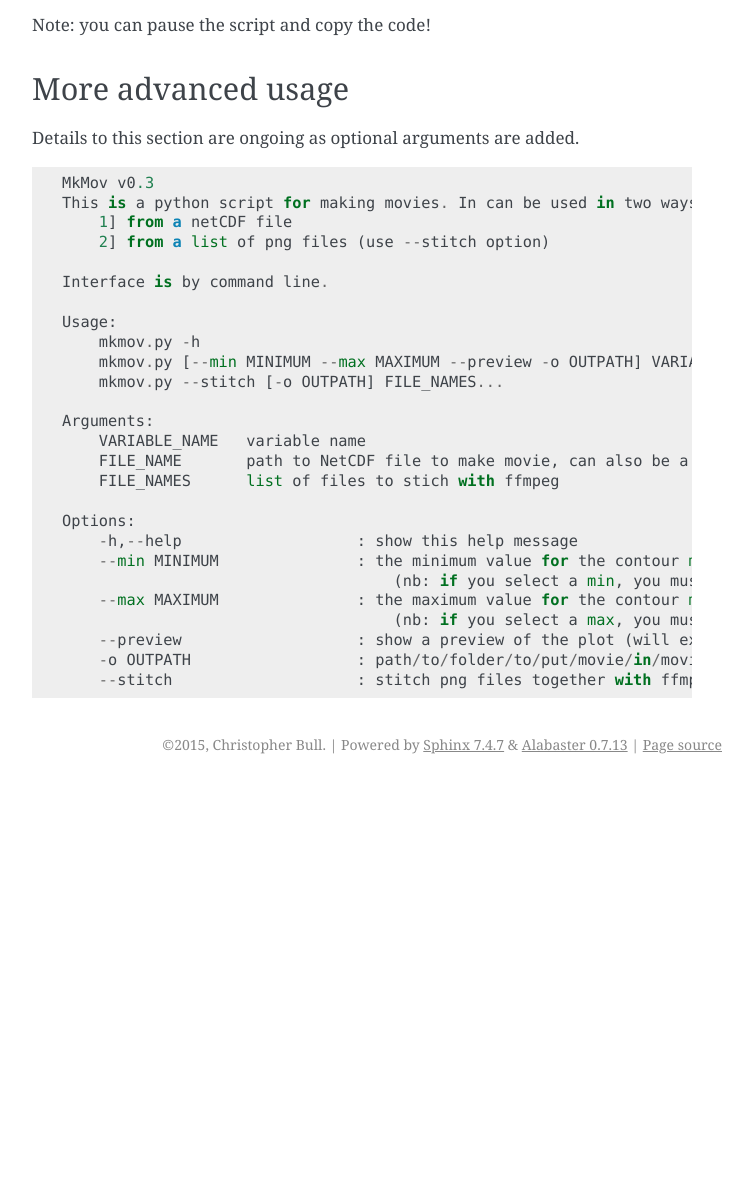
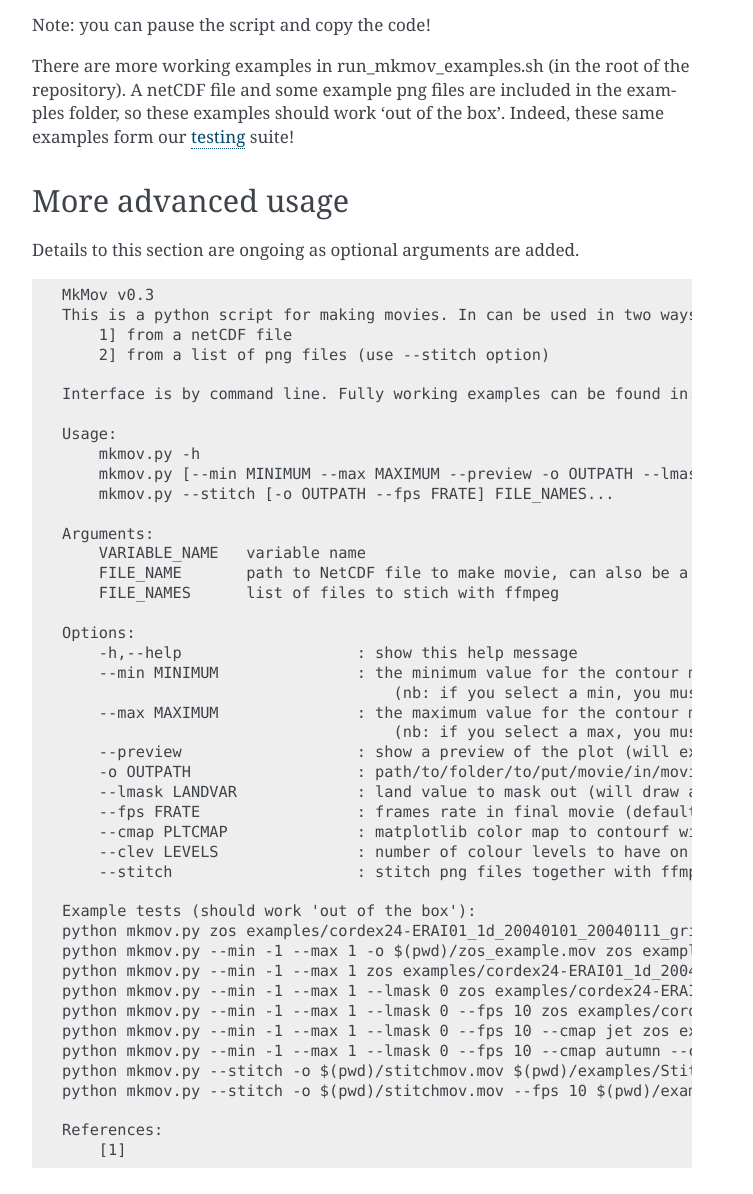
Before and after one commit to chrisb13/mkmov, a Sphinx documentation site: the page built from docs/usage.rst, in a window 1280 px wide and 1400 px high, scrolled down 728 px, cut to the strip 206-1400 px from the top of the window. Shown: the whole strip, without its empty margins (388-1141 px from the left). Built offline with Sphinx 7.4.7, drawn with Linux system fonts in a browser that asks for light colours; before the commit the page ends 1718 px from its top, so only the background shows below that.

Commit message:
Generated gh-pages for commit 63f39fd Author: Christopher Bull <z3457920@student.unsw.edu.au>
    decent commit with a number of new mkmov options and have updated the relevant parts of the docs/readme/tests

```diff
--- a/docs/index.rst
+++ b/docs/index.rst
@@ -32,7 +32,6 @@ Contents:
    all-about-me
 
 
-
 Indices and tables
 ==================
 
--- a/docs/usage.rst
+++ b/docs/usage.rst
@@ -39,6 +39,10 @@ Here's a full example:
 
 Note: you can pause the script and copy the code!
 
+There are more working examples in run_mkmov_examples.sh (in the root of the repository). A netCDF file and some example png files are included in the examples folder, so these examples should work 'out of the box'. Indeed, these same examples form our `testing`_ suite!
+
+.. _testing: https://raw.githubusercontent.com/chrisb13/mkmov/master/.travis.yml
+
 --------------------
 More advanced usage
 --------------------
@@ -50,12 +54,12 @@ Details to this section are ongoing as optional arguments are added.
         1] from a netCDF file
         2] from a list of png files (use --stitch option)
 
-    Interface is by command line.
+    Interface is by command line. Fully working examples can be found in: run_mkmov_examples.sh
 
     Usage:
         mkmov.py -h
-        mkmov.py [--min MINIMUM --max MAXIMUM --preview -o OUTPATH] VARIABLE_NAME FILE_NAME...
-        mkmov.py --stitch [-o OUTPATH] FILE_NAMES...
+        mkmov.py [--min MINIMUM --max MAXIMUM --preview -o OUTPATH --lmask LANDVAR --fps FRATE --cmap PLTCMAP --clev LEVELS] VARIABLE_NAME FILE_NAME...
+        mkmov.py --stitch [-o OUTPATH --fps FRATE] FILE_NAMES...
 
     Arguments:
         VARIABLE_NAME   variable name
@@ -70,4 +74,22 @@ Details to this section are ongoing as optional arguments are added.
                                         (nb: if you select a max, you must select a min.)
         --preview                   : show a preview of the plot (will exit afterwards).
         -o OUTPATH                  : path/to/folder/to/put/movie/in/moviename.mov  (needs to be absolute path, no relative paths)
+        --lmask LANDVAR             : land value to mask out (will draw a solid black contour around the land points)
+        --fps FRATE                 : frames rate in final movie (default is 15). Suggest keeping values above 10.
+        --cmap PLTCMAP              : matplotlib color map to contourf with
+        --clev LEVELS               : number of colour levels to have on the contour map (default is 30). See [1] for options.
         --stitch                    : stitch png files together with ffmpeg (files must be the same dimensions)
+
+    Example tests (should work 'out of the box'):
+    python mkmov.py zos examples/cordex24-ERAI01_1d_20040101_20040111_grid_T_2D.nc
+    python mkmov.py --min -1 --max 1 -o $(pwd)/zos_example.mov zos examples/cordex24-ERAI01_1d_20040101_20040111_grid_T_2D.nc
+    python mkmov.py --min -1 --max 1 zos examples/cordex24-ERAI01_1d_20040101_20040111_grid_T_2D.nc
+    python mkmov.py --min -1 --max 1 --lmask 0 zos examples/cordex24-ERAI01_1d_20040101_20040111_grid_T_2D.nc
+    python mkmov.py --min -1 --max 1 --lmask 0 --fps 10 zos examples/cordex24-ERAI01_1d_20040101_20040111_grid_T_2D.nc
+    python mkmov.py --min -1 --max 1 --lmask 0 --fps 10 --cmap jet zos examples/cordex24-ERAI01_1d_20040101_20040111_grid_T_2D.nc
+    python mkmov.py --min -1 --max 1 --lmask 0 --fps 10 --cmap autumn --clev 60 zos examples/cordex24-ERAI01_1d_20040101_20040111_grid_T_2D.nc
+    python mkmov.py --stitch -o $(pwd)/stitchmov.mov $(pwd)/examples/StitchMePlots/*.png
+    python mkmov.py --stitch -o $(pwd)/stitchmov.mov --fps 10 $(pwd)/examples/StitchMePlots/*.png
+
+    References:
+        [1]
--- a/index.html
+++ b/index.html
@@ -54,7 +54,7 @@
 <img alt="https://raw.githubusercontent.com/chrisb13/mkmov/master/img/mkmovlogo001.png" src="https://raw.githubusercontent.com/chrisb13/mkmov/master/img/mkmovlogo001.png" />
 <p>This utility is designed to make a movie from a NetCDF file or stitch together a series of <a href="#id1"><span class="problematic" id="id2">*</span></a>.png files. Interface is by command line and everything is done in one line! All code is on <a class="reference external" href="https://github.com/chrisb13/mkmov">GitHub</a>, pull requests welcome!</p>
 <p>Already have matplotlib, numpy, netCDF4 and ffmpeg? Jump straight to usage or check out this video... (note: video can be paused and you can copy and paste code!)</p>
-<script type="text/javascript" src="https://asciinema.org/a/7etd14t6r4wqsccipcduhcrgo.js" id="asciicast-7etd14t6r4wqsccipcduhcrgo" async></script><p>Need to install some python packages? Have a look at the install section...</p>
+<script type="text/javascript" src="https://asciinema.org/a/7etd14t6r4wqsccipcduhcrgo.js" id="asciicast-7etd14t6r4wqsccipcduhcrgo" async></script><p>Need to install some python packages or ffmpeg? Have a look at the installation section...</p>
 <p>Contents:</p>
 <div class="toctree-wrapper compound">
 <ul>
```
Also changed, not shown: other parts of docs/index.rst (+1 -1 lines), searchindex.js (+1 -1 lines), usage.html (+22 -3 lines), 8 other files.
